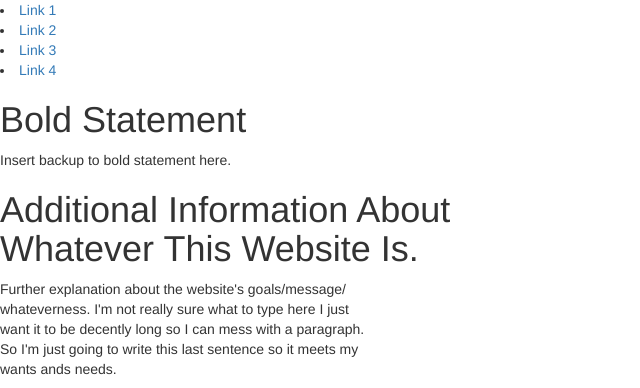
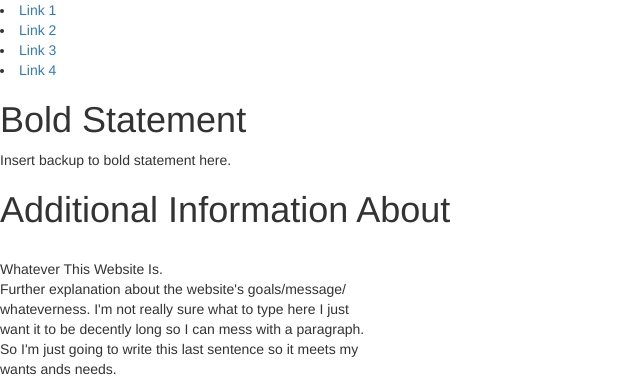
Before and after one commit to Churchward/Firstpage, a plain HTML site: page index.html in a window 1280 px wide. Shown: the top 388 px of the page, without its empty margins (0-640 px from the left). Drawn offline with nearby package versions, Linux system fonts and the light colour scheme.

Commit message:
Fixed up indentation and missing closing statements.

```diff
--- a/index.html
+++ b/index.html
@@ -1,11 +1,9 @@
 <!DOCTYPE html>
 <html>
-  <div>
   <head>
       <link rel="styelsheet" href="index.css">
       <link rel="stylesheet" href="http://maxcdn.bootstrapcdn.com/bootstrap/3.3.5/css/bootstrap.min.css">
     </head>
-
     <body>
 
       <div class=navi>
@@ -21,7 +19,7 @@
       </div><!--ends bulk top class-->
 
       <div class=information>
-    <h1>Additional Information About
+        <h1>Additional Information About </h1>
           <br>
           Whatever This Website Is.</h2>
         <p>Further explanation about the website's goals/message/
@@ -50,3 +48,4 @@
 
 
     </body>
+</html>
```
Lines whose indentation alone changed are shown as unchanged.
